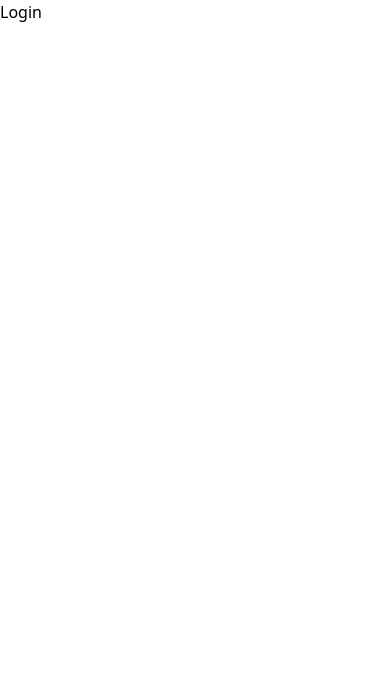
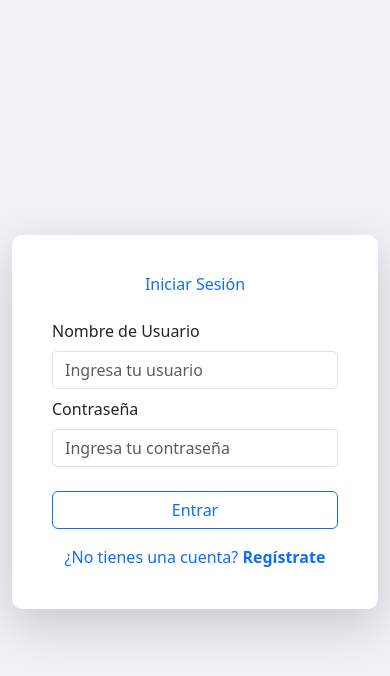
Before and after one commit to miguixinfo/fuenteadictos-front, a React (Vite) app: page / in a window 390 px wide. Shown: the top 676 px of the page. Built offline with nearby package versions, Linux system fonts and the light colour scheme.

Commit message:
implement login feature

```diff
--- a/index.html
+++ b/index.html
@@ -1,13 +1,18 @@
 <!doctype html>
 <html lang="en">
+
 <head>
   <meta charset="UTF-8" />
   <link rel="icon" type="image/x-icon" href="/favicon.png" />
   <meta name="viewport" content="width=device-width, initial-scale=1.0" />
+  <link href="https://cdn.jsdelivr.net/npm/bootstrap@5.3.3/dist/css/bootstrap.min.css" rel="stylesheet"
+    integrity="sha384-QWTKZyjpPEjISv5WaRU9OFeRpok6YctnYmDr5pNlyT2bRjXh0JMhjY6hW+ALEwIH" crossorigin="anonymous">
   <title>Vite + React</title>
 </head>
+
 <body>
   <div id="root"></div>
   <script type="module" src="/src/main.jsx"></script>
 </body>
+
 </html>
--- a/package.json
+++ b/package.json
@@ -14,7 +14,9 @@
     "bootstrap": "^5.3.3",
     "leaflet": "^1.9.4",
     "react": "^18.3.1",
+    "react-bootstrap": "^2.10.5",
     "react-dom": "^18.3.1",
+    "react-icons": "^5.3.0",
     "react-leaflet": "^4.2.1",
     "react-router-dom": "^6.27.0"
   },
--- a/src/App.jsx
+++ b/src/App.jsx
@@ -1,8 +1,8 @@
 import { BrowserRouter as Router, Routes, Route } from "react-router-dom";
-import Login from './pages/Login';
 import Register from './pages/Register';
 import Layout from "./components/Layout";
 import Home from './pages/Home';
+import Login from "./pages/login/Login";
 
 const App = () => {
     return (
--- a/src/api/authService.js
+++ b/src/api/authService.js
@@ -1,11 +1,16 @@
 import api from "./axiosConfig";
 
-export const login = async (email, password) => {
+export const login = async (username, password) => {
     try {
-        const response = await api.post("/auth/login", { email, password });
+        const data = new URLSearchParams();
+        data.append("username", username);
+        data.append("password", password);
+
+        const response = await api.post("/auth/login", data);
         return response.data;
     } catch (error) {
-        return error.response.data;
+        const errorMessage = error.response?.data?.detail || "Error al iniciar sesión";
+        throw new Error(errorMessage)
     }
 }
 
--- a/src/context/AuthContext.jsx
+++ b/src/context/AuthContext.jsx
@@ -1,21 +1,32 @@
-import { createContext, useState } from 'react';
+import { createContext, useEffect, useState } from 'react';
 import PropTypes from 'prop-types';
 
 export const AuthContext = createContext();
 
 export function AuthProvider({ children }) {
-    const [autenticado, setAutenticado] = useState(false);
+    const [authToken, setAuthToken] = useState(null);
 
-    const login = () => {
-        setAutenticado(true);
+    useEffect(() => {
+        const token = localStorage.getItem("token");
+        if (token) {
+            setAuthToken(token);
+        }
+    }, [])
+
+    const login = (token) => {
+        setAuthToken(token);
+        localStorage.setItem("token", token);
+    }
+
+    const logout = () => {
+        setAuthToken(null);
+        localStorage.removeItem("token");
     };
 
-    const logout = () => {
-        setAutenticado(false);
-    };
+    const isAuthenticated = !!authToken;
 
     return (
-        <AuthContext.Provider value={{ autenticado, login, logout }}>
+        <AuthContext.Provider value={{ authToken, login, logout, isAuthenticated }}>
             {children}
         </AuthContext.Provider>
     );
--- a/src/pages/Login.jsx
+++ /dev/null
@@ -1,7 +0,0 @@
-const Login = () => {
-    return (
-        <div>Login</div>
-    )
-}
-
-export default Login
--- a/src/pages/Register.jsx
+++ b/src/pages/Register.jsx
@@ -1,4 +1,60 @@
+import { useState } from "react";
+
 const Register = () => {
+
+    const [isEmailValid, setIsEmailValid] = useState(null);
+    const [isPasswordValid, setisPasswordValid] = useState(null);
+
+    /* Handle email change to check if its valid */
+    const validEmail = (email) => {
+        setEmail(email);
+        const emailRegex = /^[^\s@]+@[^\s@]+\.[^\s@]+$/;
+        setIsEmailValid(emailRegex.test(email));
+    }
+
+    /* Handle email change returning a red text if field is not correct */
+    const validPassword = (password) => {
+        // Password must have at least 8 characters
+        const passwordRegex = /.{8,}/;
+        setisPasswordValid(passwordRegex.test(password));
+    }
+
+    /*
+    <InputGroup.Text>
+        {isEmailValid === null ? null : isEmailValid ? (
+            <AiOutlineCheck color="green" />
+        ) : (
+            <AiOutlineClose color="red" />
+        )}
+    </InputGroup.Text>
+    */
+
+    /*
+    {isEmailValid === false && (
+        <Form.Text className="text-danger">
+            Por favor, ingresa un correo electrónico válido.
+        </Form.Text>
+    )}
+    */
+
+    /*
+    <InputGroup.Text>
+        {isPasswordValid === null ? null : isPasswordValid ? (
+            <AiOutlineCheck color="green" />
+        ) : (
+            <AiOutlineClose color="red" />
+        )}
+    </InputGroup.Text>
+    */
+
+    /*
+    {isPasswordValid === false && (
+                                    <Form.Text className="text-danger">
+                                        La contraseña debe tener al menos 8 caracteres.
+                                    </Form.Text>
+                                )}
+    */
+
     return (
         <div>Register</div>
     )
--- /dev/null
+++ b/src/pages/login/Login.jsx
@@ -0,0 +1,77 @@
+import { useContext, useState } from 'react';
+import { Form, Button, Card, Container, InputGroup, Alert } from 'react-bootstrap';
+import { Link, useNavigate } from 'react-router-dom';
+import './Login.css';
+import { AuthContext } from '../../context/AuthContext';
+import { login as loginService } from '../../api/authService';
+
+const Login = () => {
+
+    // TODO no permitir entrar a las paginas si el usuario notiene un token válido
+
+    const [username, setUsername] = useState("");
+    const [password, setPassword] = useState("");
+
+    const [error, setError] = useState(null);
+
+    const { login } = useContext(AuthContext);
+    const navigate = useNavigate();
+
+    const onHandleSubmit = async (e) => {
+        e.preventDefault();
+        try {
+            const data = await loginService(username, password);
+            login(data.access_token);
+            navigate("/home");
+        } catch (error) {
+            setError(error.message);
+        }
+    }
+
+    return (
+        <div className="login-page">
+            <Container className="d-flex align-items-center justify-content-center min-vh-100">
+                <Card className="shadow-lg p-4 login-card">
+                    <Card.Body>
+                        <h2 className="text-center mb-4 text-primary">Iniciar Sesión</h2>
+                        <Form onSubmit={onHandleSubmit}>
+                            <Form.Group controlId="username">
+                                <Form.Label>Nombre de Usuario</Form.Label>
+                                <InputGroup>
+                                    <Form.Control
+                                        type="text"
+                                        placeholder="Ingresa tu usuario"
+                                        value={username}
+                                        onChange={(e) => setUsername(e.target.value)}
+                                    />
+                                </InputGroup>
+                            </Form.Group>
+                            <Form.Group controlId="password" className='mt-2'>
+                                <Form.Label>Contraseña</Form.Label>
+                                <InputGroup>
+                                    <Form.Control
+                                        type="password"
+                                        placeholder="Ingresa tu contraseña"
+                                        value={password}
+                                        onChange={(e) => setPassword(e.target.value)}
+                                    />
+                                </InputGroup>
+                            </Form.Group>
+                            {error && <Alert variant="danger" className="mt-3 text-danger">{error}</Alert>}
+                            <Button variant="primary" type="submit" className="w-100 mt-4">
+                                Entrar
+                            </Button>
+                        </Form>
+                        <div className="text-center mt-3">
+                            <Link to="/register" className="text-primary">
+                                ¿No tienes una cuenta? <b>Regístrate</b>
+                            </Link>
+                        </div>
+                    </Card.Body>
+                </Card>
+            </Container>
+        </div>
+    );
+}
+
+export default Login
--- /dev/null
+++ b/src/pages/login/login.css
@@ -0,0 +1,62 @@
+body {
+  background-color: #f0f2f5;
+}
+
+.login-page {
+  background-color: #f0f2f5;
+}
+
+.login-card {
+  width: 100%;
+  max-width: 400px;
+  border: none;
+  border-radius: 10px;
+}
+
+.login-card .btn-primary {
+  background-color: #ffffff;
+  color: #0d6efd;
+  border: 1px solid #0d6efd;
+  transition: background-color 0.3s, color 0.3s;
+}
+
+.login-card .btn-primary:hover {
+  background-color: #0d6efd;
+  color: #ffffff;
+}
+
+.login-card .form-control {
+  border-radius: 5px;
+}
+
+.login-card .form-label {
+  font-weight: 500;
+}
+
+.login-card a {
+  text-decoration: none;
+}
+
+.login-card a:hover {
+  text-decoration: underline;
+}
+
+@media (max-width: 576px) {
+  .login-card {
+    padding: 2rem 1rem;
+  }
+}
+
+.input-group .form-control {
+    flex: 1;
+  }
+
+  .input-group-text {
+    background-color: transparent;
+    border: none;
+  }
+
+  .input-group-text svg {
+    width: 1.5em;
+    height: 1.5em;
+  }
```
Also changed, not shown: 1 other file (tests, documents, lock files or other folders). Lines whose indentation alone changed are shown as unchanged.
